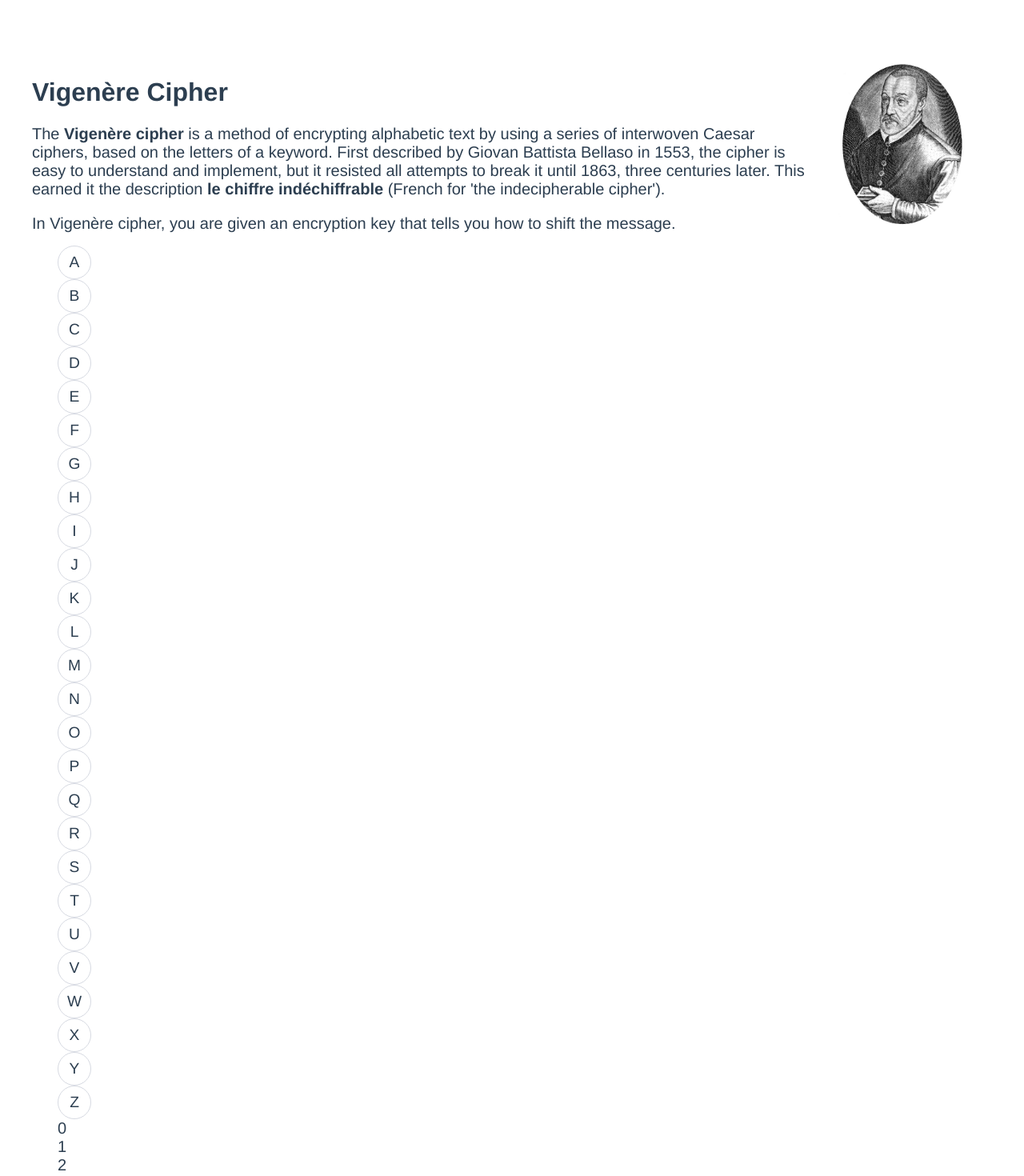
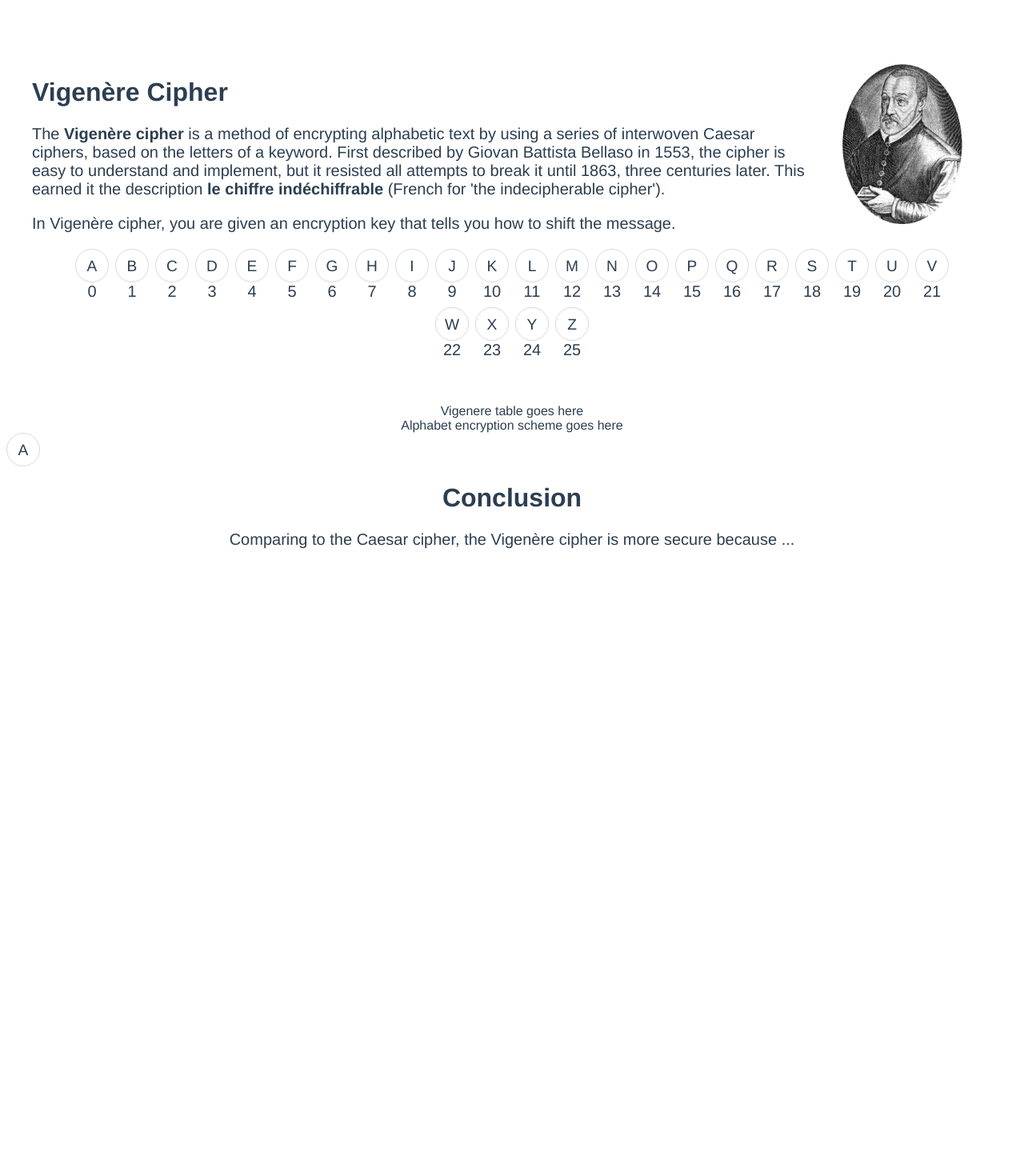
Before and after one commit to AJ-Kumar36/crypto-crypto, a Vue app: page /vigenere in a window 1280 px wide. Shown: the top 1470 px of the page at 80% size. After the commit the page ends 800 px from the top, so only its background shows below. Built offline with nearby package versions, Linux system fonts and the light colour scheme; what vue-konva would draw is missing.

Commit message:
Update the vigenere alphabet layout

```diff
--- a/src/components/Common/CircleLetter.vue
+++ b/src/components/Common/CircleLetter.vue
@@ -25,4 +25,8 @@ export default {
   align-items: center;
   line-height: 1;
 }
+
+span {
+  margin-top: 0.1rem;
+}
 </style>
--- a/src/components/Vigenere/Alphabet.vue
+++ b/src/components/Vigenere/Alphabet.vue
@@ -1,14 +1,13 @@
 <template>
-  <div>
-    <span>
-        <span v-for="item in createLetterArr()" v-bind:key="item" display:inline-block>
-          <CircleLetter :letter="item"></CircleLetter>
-        </span>
-
-        <div v-for="item in createNumArr()" v-bind:key="item" display:inline-block>
-          {{item}}
-        </div>
-    </span>
+  <div class="container">
+    <div
+      v-for="(item, index) in letterArr"
+      :key="item"
+      class="letter-container"
+    >
+      <CircleLetter :letter="item" />
+      {{ index }}
+    </div>
   </div>
 </template>
 
@@ -16,43 +15,35 @@
 
 <script>
 import CircleLetter from '../Common/CircleLetter.vue';
+
 export default {
   name: 'VigenereAlphabet',
   components: {
     CircleLetter,
   },
-  methods: {
-    createLetterArr() {
+  computed: {
+    letterArr() {
       let letters = [];
       for (let i = 0; i < 26; i++) {
         letters.push(String.fromCharCode(i + 65));
       }
       return letters;
     },
-    createNumArr() {
-      let nums = [];
-      for(let i = 0; i < 26; i++)
-      {
-        nums.push(i);
-      }
-      return nums;
-    }
   }
 }
-
-//let letterArr = new Vue({
-
-
-//let letterArr = ['a','b','c','d'];
-/*for(let i = 0; i < 26; i++)
-{
-    letterArr.push(String.fromCharCode(i + 97));
-    let letter = String.fromCharCode(i+97);
-    console.log(letter);
-   // document.getElementById('letter').innerHTML = letter;
-}*/
-//console.log(letterArr);
 </script>
 
 <style scoped>
+.container {
+  display: flex;
+  justify-content: center;
+  flex-wrap: wrap;
+}
+
+.letter-container {
+  display: flex;
+  flex-direction: column;
+  align-items: center;
+  margin: 0.25rem;
+}
 </style>
```
